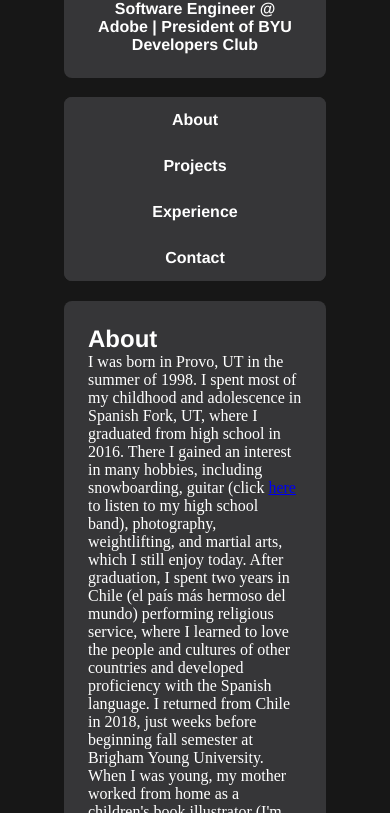
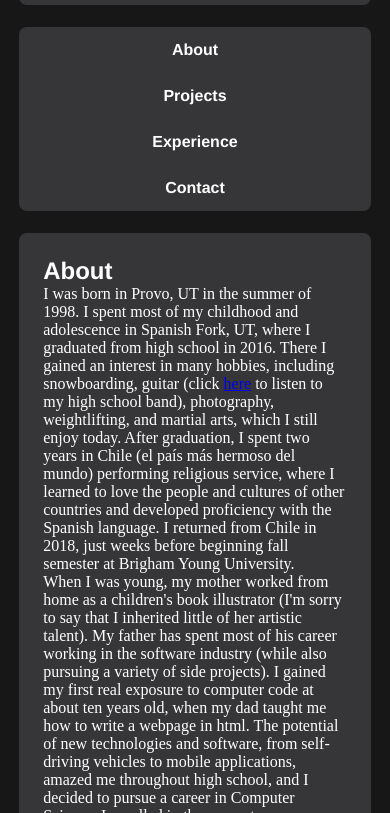
Before and after one commit to olsonjb/Portfolio260, a plain HTML site: page index.html in a window 390 px wide. Shown: the part 155-968 px from the top of the page. Drawn offline with Linux system fonts and the light colour scheme.

Commit message:
flexbox and responsive

```diff
--- a/index.html
+++ b/index.html
@@ -3,6 +3,8 @@
 
 <head>
     <title>Jacob B. Olson</title>
+    <meta name='viewport'
+      content='width=device-width, initial-scale=1.0, maximum-scale=1.0' />
     <link rel='stylesheet' href='styles.css' />
 </head>
 
@@ -14,7 +16,8 @@
         <h4>Computer Science Undergraduate | Incoming Software Engineer @ Adobe | President of BYU Developers Club</h4>
     </div>
 
-    <div class="navbar">
+
+    <div class="sticky spacer">
         <ul class="navlist">
             <li><a href="#about">About</a></li>
             <li><a href="#projects">Projects</a></li>
--- a/styles.css
+++ b/styles.css
@@ -14,7 +14,7 @@ div {
     background-color: #363638;
     border-radius: 0.5em;
     padding: 1.5em;
-    margin: 1.2em 4em;
+    margin: 1.2em 1.2em;
 }
 
 .spacer {
@@ -32,13 +32,13 @@ h6 {
     font-family: "Helvetica", "Arial", sans-serif;
 }
 
-.navbar {
-    padding: 0;
-}
-
 .navlist {
     list-style-type: none;
-    margin: 0;
+    display: flex;
+    flex-wrap: wrap;
+    flex-direction: column;
+    justify-content: space-around;
+    margin: .1em 1.2em;
     padding: 0;
     overflow: hidden;
     background-color: #363638;
@@ -46,20 +46,19 @@ h6 {
     font-weight: bold;
     border-radius: .5em;
     text-align: center;
-    /* Safari */
-    position: -webkit-sticky;
-    position: sticky;
-    top: 0;
 }
 
 .navlist li {
-    display: inline-block;
+    display: flex;
+    flex: 1;
 }
 
 .navlist li a {
     border-radius: .2em;
     color: white;
-    display: block;
+    display: flex;
+    justify-content: center;
+    flex: 1;
     padding: 14px 3.5em;
     text-align: center;
     text-decoration: none;
@@ -72,3 +71,21 @@ h6 {
 .title-box {
     text-align: center;
 }
+
+@media only screen and (min-width: 601px) {
+    div {
+        margin: 1.2em 4em;
+    }
+
+    .navlist {
+        margin: .1em 4em;
+        flex-direction: row;
+    }
+
+    .sticky {
+        /* Safari */
+        position: -webkit-sticky;
+        position: sticky;
+        top: 0;
+    }
+}
```
